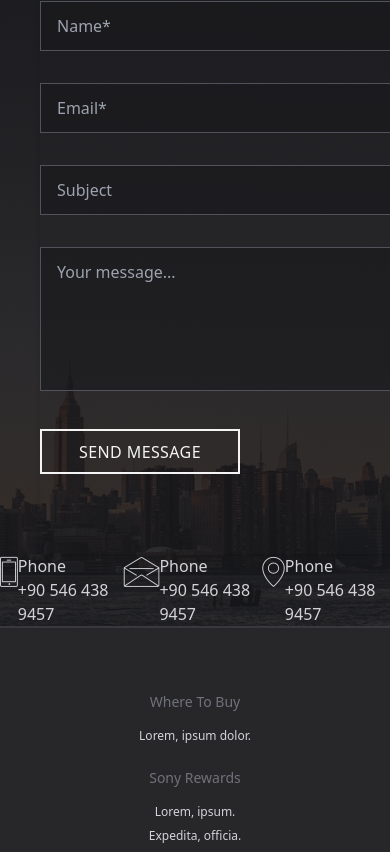
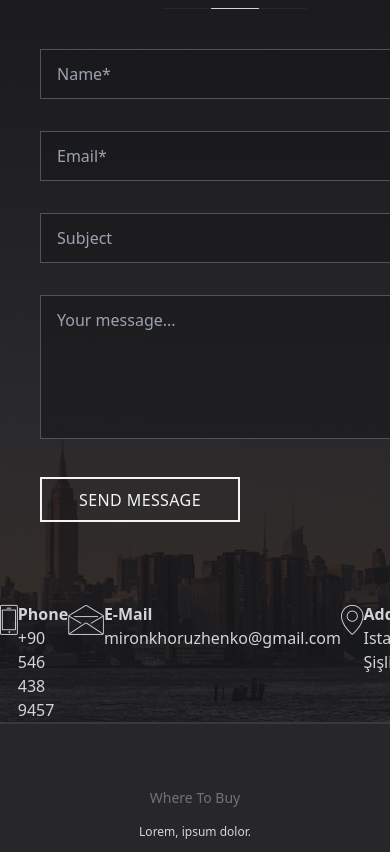
Before and after one commit to miron-khoruzhenko/vite-portfolio, a React (Vite) app: page / in a window 390 px wide. Shown: the part 4963-5815 px from the top of the page. Built offline with nearby package versions, Linux system fonts and the light colour scheme.

Commit message:
Небольшие изменения в карусели (transition) и в contact us (добавлен телефон и адрес)

```diff
--- a/src/components/common/5-сoarusell/Card.tsx
+++ b/src/components/common/5-coarusell/Card.tsx
@@ -24,7 +24,7 @@ const Card = (props : CardProps) => {
 				cardWidth = Math.round(props.parentWidth / partCount) - margin;
 
 	const styles = {
-		li : `aspect-[16/10] bg-neutral-00 top-0 left-0 list-none text-5xl relative inline-block overflow-hidden shadow-lg shadow-zinc-400 dark:shadow-zinc-800 `,
+		li : `aspect-[16/10] bg-neutral-00 top-0 left-0 list-none text-5xl relative inline-block overflow-hidden shadow-lg shadow-zinc-400 dark:shadow-zinc-800  `,
 		active : 'scale-150 ',
 		container: 'absoulte w-full h-full inline-flex items-end justify-end relative ',
 		img : 'w-full h-full object-cover transition-opacity ',
@@ -45,7 +45,7 @@ const Card = (props : CardProps) => {
 			style={{width: `${cardWidth}px`,
 							margin: `0 ${Math.round(margin/2)}px`,
 							transform: `translate(${(cardWidth + margin) * props.sliderPosition}px)`,
-							transition: props.disableTransition ? 'transform 50ms step-end' : 'transform 300ms, opacity 300ms',
+							transition: props.disableTransition ? 'transform 50ms step-end' : 'transform 600ms, opacity 600ms',
 						}}
 			onTransitionEnd={()=>{
 				if(props.disableTransition)
--- a/src/components/common/5-сoarusell/CarouselB.tsx
+++ b/src/components/common/5-coarusell/CarouselB.tsx
@@ -202,7 +202,7 @@ const Coarusell = () => {
 
 
 const styles = {
-	carousel: 'bg-zinc-100 py-4 dark:bg-transparent ',
+	carousel: 'bg-zinc-100 py-4 dark:bg-transparent my-20',
 	subheading : global_styles.sectionSubHeading,
 	heading : global_styles.combinedHeading + 'mb-12',
 	container : "my-2 mx-auto flex justify-center items-center gap-0 px-5 ",
--- a/src/components/common/7-features1/Feautres.tsx
+++ b/src/components/common/7-features1/Feautres.tsx
@@ -4,7 +4,7 @@ import teamImg from '../../../assets/imgs/team.jpg'
 import global_styles from '../../../assets/styles/global_styles'
 
 const styles = {
-	features : 'container text-center my-28 mx-auto overflow-hidden ',
+	features : 'container text-center mt-28 mx-auto overflow-hidden ',
 	subheading : global_styles.sectionSubHeading,
 	heading : global_styles.combinedHeading,
 	contentBox : 'flex flex-col md:flex-row gap-8 mt-16',
--- a/src/components/common/8-contact-form/ContactUs.tsx
+++ b/src/components/common/8-contact-form/ContactUs.tsx
@@ -15,8 +15,8 @@ const ContactUs = () => {
 
 	const styles = {
 		contactUs : 'flex flex-col justify-center ',
-		form : 'flex flex-col justify-center items-start gap-8 mx-10 py-20 shadow-md w-full transition-colors container ',
-		background : 'dark:bg-zinc-800 bg-cityMd lg:bg-cityLg dark:bg-darkcityMd lg:dark:bg-darkcityLg bg-bottom bg-cover bg-no-repeat',
+		form : 'flex flex-col justify-center items-start gap-8 mx-10 py-20 w-full transition-colors container ',
+		background : 'dark:bg-zinc-800 bg-cityMd lg:bg-cityLg dark:bg-darkcityMd lg:dark:bg-darkcityLg bg-bottom bg-cover bg-no-repeat bg-fixed',
 		heading : 'text-2xl font-bold text-zinc-200 mx-auto mb-7 ',
 		label : 'w-full ',
 		inputContainer : 'flex flex-col md:flex-row gap-8 w-full',
@@ -79,8 +79,8 @@ const ContactUs = () => {
 			</form>
 			<div className={styles.infoBlock}>
 				<InfoItem icon={'icon-phone'} title={'phone'} text={'+90 546 438 9457'} href='tel:+905464389457' />
-				<InfoItem icon={'icon-envelope'} title={'phone'} text={'+90 546 438 9457'} href='tel:+905464389457' />
-				<InfoItem icon={'icon-map-pin'} title={'phone'} text={'+90 546 438 9457'} href='tel:+905464389457' />
+				<InfoItem icon={'icon-envelope'} title={'e-mail'} text={'mironkhoruzhenko@gmail.com'} href='mailto:mironkhoruzhenko@gmail.com' />
+				<InfoItem icon={'icon-map-pin'} title={'address'} text={'Istanbul, Şişli'} />
 
 			</div>
 		</section>
@@ -101,7 +101,7 @@ const InfoItem = (props : InfoItemProps) => {
 			{/* <FontAwesomeIcon icon={props.icon} className='text-3xl'/> */}
 			<i className={props.icon + " icon + text-3xl "}></i>
 			<div className="">
-				<h3 className="capitalize">{props.title}</h3>
+				<h5 className="capitalize font-bold ">{props.title}</h5>
 				{ props.href ?
 					<a href={props.href} className="">{props.text}</a> :
 					<p className="">{props.text}</p>
--- a/src/components/pages/Home/Home.tsx
+++ b/src/components/pages/Home/Home.tsx
@@ -1,5 +1,5 @@
 import Hero from "../../common/3-hero/Hero"
-import Coarusell from "../../common/5-сoarusell/CarouselB"
+import Coarusell from "../../common/5-coarusell/CarouselB"
 import CardContainer from "../../common/6-about-us/CardContainer"
 import Feautres from "../../common/7-features1/Feautres"
 import AboutUs from "../../common/6-about-us/AboutUs"
```
Also changed, not shown: src/components/common/5-coarusell/CarouselA.tsx (renamed from src/components/common/5-сoarusell/CarouselA.tsx), src/components/common/5-coarusell/itemsA.ts (renamed from src/components/common/5-сoarusell/itemsA.ts), src/components/common/5-coarusell/itemsB.ts (renamed from src/components/common/5-сoarusell/itemsB.ts), src/components/common/5-coarusell/somestyle.scss (renamed from src/components/common/5-сoarusell/somestyle.scss).
